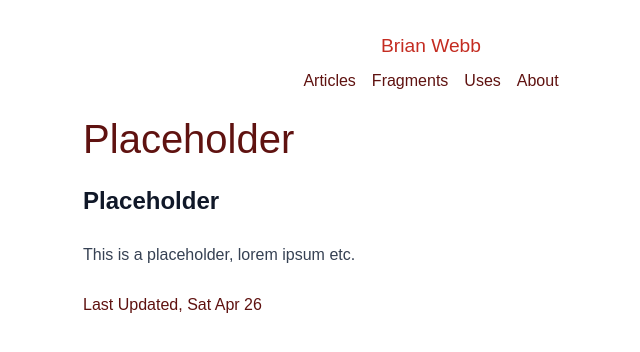
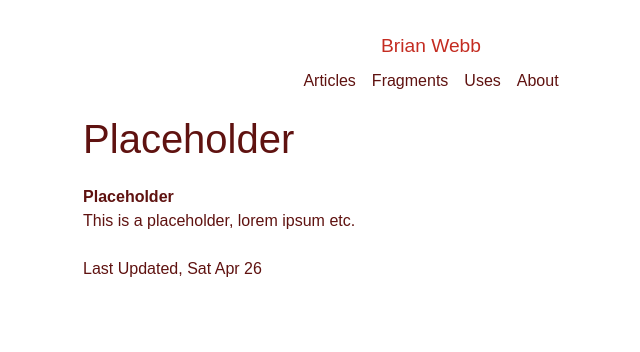
Before and after one commit to brnwb/brnwb.github.io, an Astro site: page /articles/placeholder in a window 1280 px wide. Shown: the whole page, without its empty margins (217-857 px from the left). Built offline with nearby package versions, Linux system fonts and the light colour scheme; Astro itself is replaced by a stand-in of ours.

Commit message:
Change prose color

```diff
--- a/src/components/Prose.astro
+++ b/src/components/Prose.astro
@@ -1,8 +1,8 @@
 ---
 ---
 <div
-  class="prose dark:prose-invert
+  class="prose:text-red-900 dark:prose-invert
   prose-h1:font-bold prose-h1:text-xl
-  prose-h2:font-bold prose-h2:text-l">
+  prose-h2:font-semibold prose-h2:text-l">
   <slot />
 </div>
```
